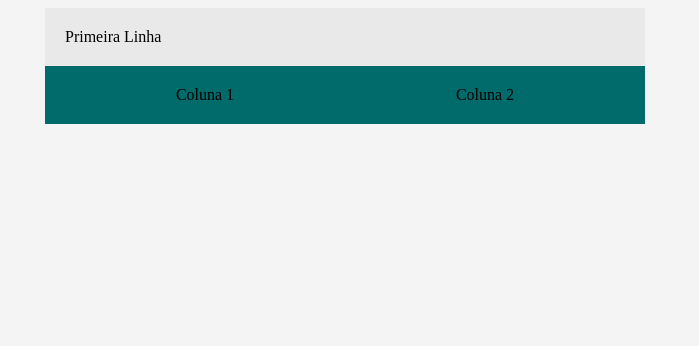
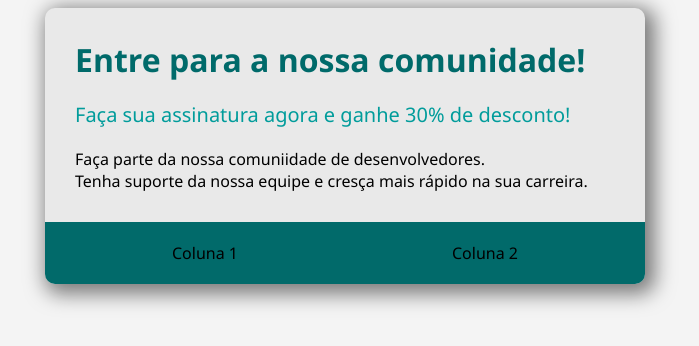
Before and after one commit to CarvGabriel/bootcamp-devjr-modulo2, a plain HTML site: page index.html in a window 1280 px wide. Shown: the whole page, without its empty margins (295-994 px from the left). Drawn offline with Linux system fonts and the light colour scheme.

Commit message:
closes #3 - Criar cabeçalho

```diff
--- a/index.html
+++ b/index.html
@@ -8,12 +8,16 @@
     <style>
         body {
             background-color: #F4F4F4;
+            font-family:'Segoe UI', Tahoma, Geneva, Verdana, sans-serif ;
         }
 
         .container {
             background-color: #E9E9E9;
             margin: auto ;
             width: 600px;
+            box-shadow: 5px 5px 20px 5px rgba(0, 0, 0, 0.5);
+            border-radius: 10px;
+            overflow: hidden;
         }
         .coluna1 {
             background-color: #006969;
@@ -29,12 +33,41 @@
             justify-content: space-around;
             padding: 20px;
         }
+
+        .header-title {
+            color: #006A6A;
+            padding: 10px;
+            font-size: 32px;
+            font-weight: 700;
+        }
+
+        .header-line1 {
+            color: #019C9B;
+            padding: 10px;
+            font-size: 20px;
+            font-weight: 500;
+        }
+
+        .header-line2 {
+            padding: 10px;
+            font-size: 16px;
+        }
+
     </style>
 </head>
 <body>
     <div class="container">
         <div class="header">
-            Primeira Linha
+            <div class="header-title">
+                Entre para a nossa comunidade!
+            </div>
+            <div class="header-line1">
+                Faça sua assinatura agora e ganhe 30% de desconto!
+            </div>
+            <div class="header-line2">
+                Faça parte da nossa comuniidade de desenvolvedores.<br>
+                Tenha suporte da nossa equipe e cresça mais rápido na sua carreira.
+            </div>
         </div>
         <div class="flex-container">
             <div>
```
